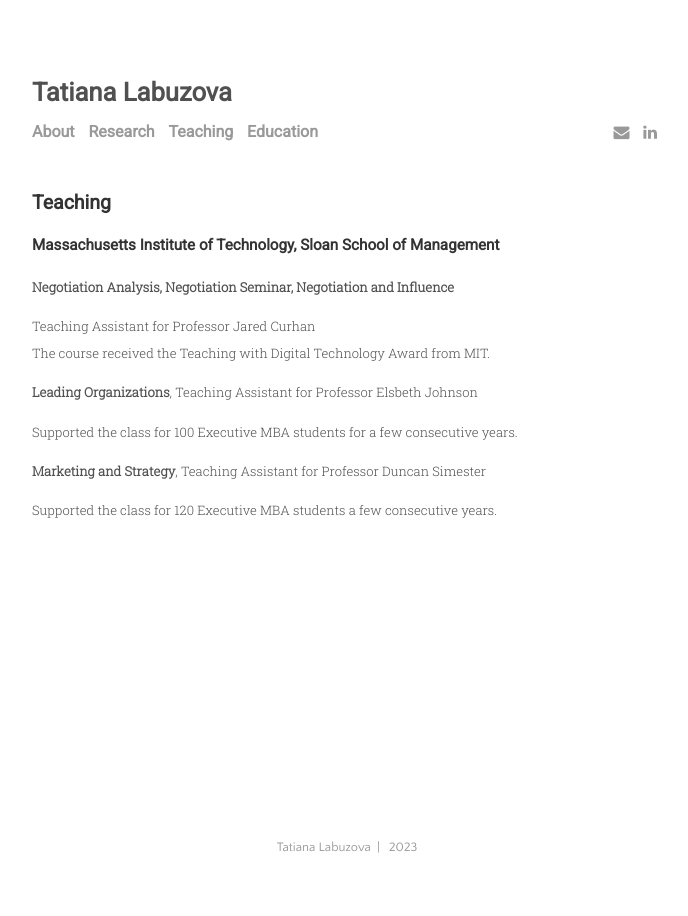
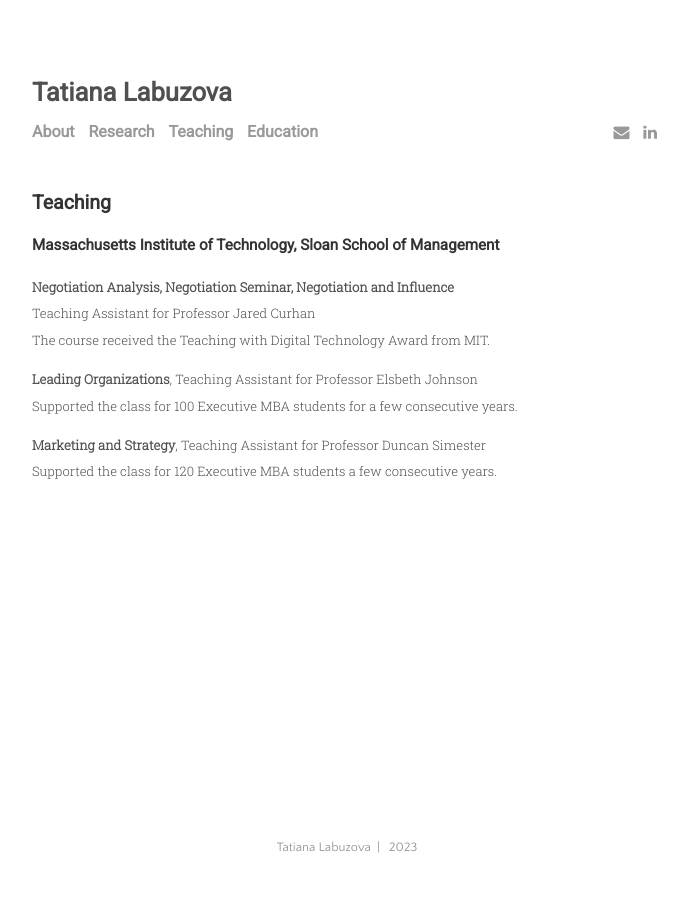
Before and after one commit to tatianalabuzova/tatianalabuzova.github.io, a Jekyll site: the page built from menu/teaching.md, in a window 1280 px wide. Shown: the whole page, without its empty margins (293-981 px from the left). Built offline with Jekyll 4.4.1, drawn with Linux system fonts in a browser that asks for light colours.

```diff
--- a/menu/teaching.md
+++ b/menu/teaching.md
@@ -6,12 +6,12 @@ title: Teaching
 
 ### Massachusetts Institute of Technology, Sloan School of Management
 
-__Negotiation Analysis, Negotiation Seminar, Negotiation and Influence__<br>
-<p>Teaching Assistant for Professor Jared Curhan<br>
+<p><b>Negotiation Analysis, Negotiation Seminar, Negotiation and Influence</b><br>
+Teaching Assistant for Professor Jared Curhan<br>
 The course received the Teaching with Digital Technology Award from MIT.</p>
 
-__Leading Organizations__, Teaching Assistant for Professor Elsbeth Johnson <br>
-<p>Supported the class for 100 Executive MBA students for a few consecutive years.</p>
+<p><b>Leading Organizations</b>, Teaching Assistant for Professor Elsbeth Johnson <br>
+Supported the class for 100 Executive MBA students for a few consecutive years.</p>
 
-__Marketing and Strategy__, Teaching Assistant for Professor Duncan Simester <br>
-<p>Supported the class for 120 Executive MBA students a few consecutive years.</p>
+<p><b>Marketing and Strategy</b>, Teaching Assistant for Professor Duncan Simester <br>
+Supported the class for 120 Executive MBA students a few consecutive years.</p>
```
